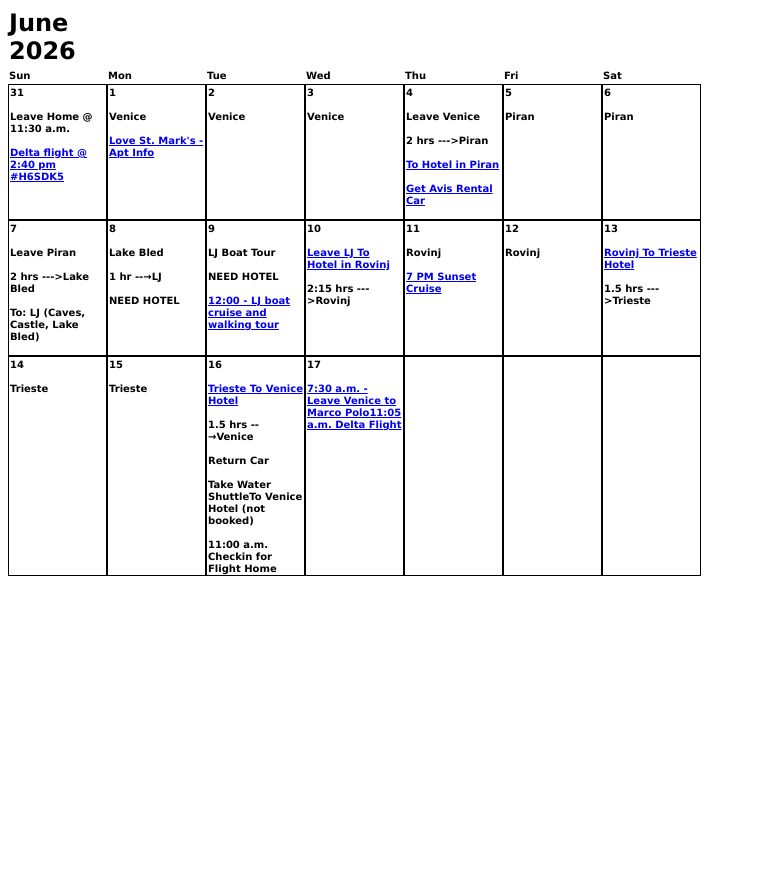
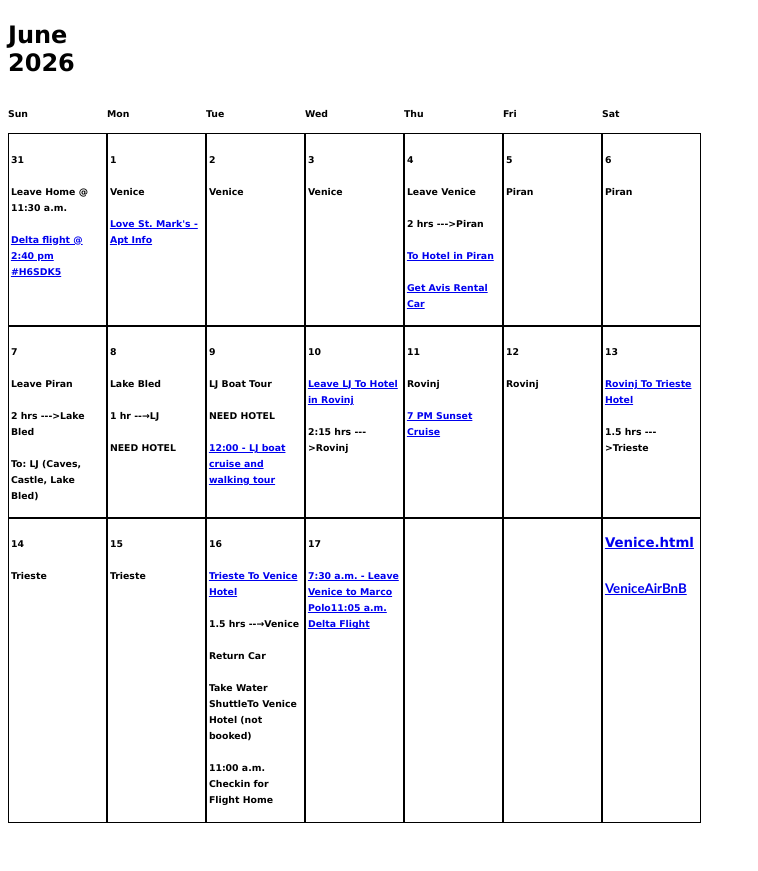
Before and after one commit to dke358/Europe2026, a plain HTML site: page index.html in a window 1280 px wide. Shown: the whole page, without its empty margins (0-758 px from the left). Before the commit the page ends 800 px from the top, so only its background shows below. Drawn offline with Linux system fonts and the light colour scheme.

Commit message:
added links to calendar for other pages

```diff
--- a/index.html
+++ b/index.html
@@ -1,74 +1,266 @@
 <!DOCTYPE html>
-
 <html>
 <head>
-
 	<meta http-equiv="content-type" content="text/html; charset=utf-8"/>
 	<title></title>
 	<meta name="generator" content="LibreOffice 24.2.6.2 (MacOSX)"/>
 	<meta name="author" content="Chance"/>
 	<meta name="created" content="2013-02-17T18:14:56"/>
-	<meta name="changed" content="2026-05-29T12:06:37.693513490"/>
+	<meta name="changed" content="2026-05-29T12:56:25.414635719"/>
+	<style type="text/css">
+		p { font-family: "Calibri"; font-size: 10pt }
+		td p { font-family: "Calibri"; font-size: 10pt }
+	</style>
+</head>
+<body lang="en-US" dir="ltr">
+<table cellpadding="2" cellspacing="0" style="page-break-before: always">
+	<col width="99"/>
+	<col width="99"/>
+	<col width="99"/>
+	<col width="99"/>
+	<col width="99"/>
+	<col width="99"/>
+	<col width="99"/>
+	<tbody>
+		<tr>
+			<td height="29" valign="top" style="border: none; padding: 0in"><p align="left">
+				<font color="#000000"><font face="Verdana"><font size="5" style="font-size: 18pt"><b>June
+				2026</b></font></font></font></p>
+			</td>
+			<td style="border: none; padding: 0in"><p><br/>
 
-	<style type="text/css">
-		body,div,table,thead,tbody,tfoot,tr,th,td,p { font-family:"Calibri"; font-size:x-small }
-		a.comment-indicator:hover + comment { background:#ffd; position:absolute; display:block; border:1px solid black; padding:0.5em;  }
-		a.comment-indicator { background:red; display:inline-block; border:1px solid black; width:0.5em; height:0.5em;  }
-		comment { display:none;  }
-	</style>
+				</p>
+			</td>
+			<td style="border: none; padding: 0in"><p><br/>
 
-</head>
+				</p>
+			</td>
+			<td style="border: none; padding: 0in"><p><br/>
 
-<body>
-<table cellspacing="0" border="0">
-	<colgroup span="7" width="99"></colgroup>
-	<tr>
-		<td height="29" align="left" valign=top sdnum="1033;0;@" data-sheets-value="{ &quot;1&quot;: 2, &quot;2&quot;: &quot;June 2026&quot;}"><b><font face="Verdana" size=5 color="#000000">June 2026</font></b></td>
-		<td align="left" data-sheets-value="{ &quot;1&quot;: 2, &quot;2&quot;: &quot;&quot;}"><b><font face="Verdana" size=1 color="#000000"><br></font></b></td>
-		<td align="left" data-sheets-value="{ &quot;1&quot;: 2, &quot;2&quot;: &quot;&quot;}"><b><font face="Verdana" size=1 color="#000000"><br></font></b></td>
-		<td align="left" data-sheets-value="{ &quot;1&quot;: 2, &quot;2&quot;: &quot;&quot;}"><b><font face="Verdana" size=1 color="#000000"><br></font></b></td>
-		<td align="left" data-sheets-value="{ &quot;1&quot;: 2, &quot;2&quot;: &quot;&quot;}"><b><font face="Verdana" size=1 color="#000000"><br></font></b></td>
-		<td align="left" data-sheets-value="{ &quot;1&quot;: 2, &quot;2&quot;: &quot;&quot;}"><b><font face="Verdana" size=1 color="#000000"><br></font></b></td>
-		<td align="left" data-sheets-value="{ &quot;1&quot;: 2, &quot;2&quot;: &quot;&quot;}"><b><font face="Verdana" size=1 color="#000000"><br></font></b></td>
+				</p>
+			</td>
+			<td style="border: none; padding: 0in"><p><br/>
+
+				</p>
+			</td>
+			<td style="border: none; padding: 0in"><p><br/>
+
+				</p>
+			</td>
+			<td style="border: none; padding: 0in"><p><br/>
+
+				</p>
+			</td>
 		</tr>
 		<tr>
-		<td height="16" align="left" data-sheets-value="{ &quot;1&quot;: 2, &quot;2&quot;: &quot;Sun&quot;}"><b><font face="Verdana" size=1 color="#000000">Sun</font></b></td>
-		<td align="left" data-sheets-value="{ &quot;1&quot;: 2, &quot;2&quot;: &quot;Mon&quot;}"><b><font face="Verdana" size=1 color="#000000">Mon</font></b></td>
-		<td align="left" data-sheets-value="{ &quot;1&quot;: 2, &quot;2&quot;: &quot;Tue&quot;}"><b><font face="Verdana" size=1 color="#000000">Tue</font></b></td>
-		<td align="left" data-sheets-value="{ &quot;1&quot;: 2, &quot;2&quot;: &quot;Wed&quot;}"><b><font face="Verdana" size=1 color="#000000">Wed</font></b></td>
-		<td align="left" data-sheets-value="{ &quot;1&quot;: 2, &quot;2&quot;: &quot;Thu&quot;}"><b><font face="Verdana" size=1 color="#000000">Thu</font></b></td>
-		<td align="left" data-sheets-value="{ &quot;1&quot;: 2, &quot;2&quot;: &quot;Fri&quot;}"><b><font face="Verdana" size=1 color="#000000">Fri</font></b></td>
-		<td align="left" data-sheets-value="{ &quot;1&quot;: 2, &quot;2&quot;: &quot;Sat&quot;}"><b><font face="Verdana" size=1 color="#000000">Sat</font></b></td>
+			<td height="16" style="border: none; padding: 0in"><p align="left">
+				<font color="#000000"><font face="Verdana"><font size="1" style="font-size: 7pt"><b>Sun</b></font></font></font></p>
+			</td>
+			<td style="border: none; padding: 0in"><p align="left"><font color="#000000"><font face="Verdana"><font size="1" style="font-size: 7pt"><b>Mon</b></font></font></font></p>
+			</td>
+			<td style="border: none; padding: 0in"><p align="left"><font color="#000000"><font face="Verdana"><font size="1" style="font-size: 7pt"><b>Tue</b></font></font></font></p>
+			</td>
+			<td style="border: none; padding: 0in"><p align="left"><font color="#000000"><font face="Verdana"><font size="1" style="font-size: 7pt"><b>Wed</b></font></font></font></p>
+			</td>
+			<td style="border: none; padding: 0in"><p align="left"><font color="#000000"><font face="Verdana"><font size="1" style="font-size: 7pt"><b>Thu</b></font></font></font></p>
+			</td>
+			<td style="border: none; padding: 0in"><p align="left"><font color="#000000"><font face="Verdana"><font size="1" style="font-size: 7pt"><b>Fri</b></font></font></font></p>
+			</td>
+			<td style="border: none; padding: 0in"><p align="left"><font color="#000000"><font face="Verdana"><font size="1" style="font-size: 7pt"><b>Sat</b></font></font></font></p>
+			</td>
 		</tr>
-	<tr>
-		<td style="border-top: 1px solid #000000; border-bottom: 1px solid #000000; border-left: 1px solid #000000; border-right: 1px solid #000000" height="123" align="left" valign=top data-sheets-value="{ &quot;1&quot;: 2, &quot;2&quot;: &quot;31\u000a\u000aLeave Home @ 11:30 a.m. \u000a\u000aDelta flight @ 2:40 pm #H6SDK5\u000a\u000a\u000a\u000a&quot;}"><b><font face="Verdana" size=1 color="#000000">31<br><br>Leave Home @ 11:30 a.m. <br><br><a href="https://www.delta.com/my-trips/trip-details?recordLocator=F%2FMfciAEnU2fPeSVvK8cscVuPKkov2HCO%2FAw%2FJ4F5co%3D&amp;firstName=ZbFjHiuTO%2FI6c3M2bZm0qKnMltVGNWAs340C34UBs2E%3D&amp;lastName=hLKY7myQbu7hph4bkjhmOcqrD6aKc5eaLM8YZzkuRXI%3D">Delta flight @ 2:40 pm #H6SDK5</a><br><br><br><br></font></b></td>
-		<td style="border-top: 1px solid #000000; border-bottom: 1px solid #000000; border-left: 1px solid #000000; border-right: 1px solid #000000" align="left" valign=top data-sheets-value="{ &quot;1&quot;: 2, &quot;2&quot;: &quot;1\u000a\u000aVenice\u000a\u000aLove St. Mark's - Apt Info\u000a\u000a\u000a\u000a\u000a&quot;}"><b><font face="Verdana" size=1 color="#000000">1<br><br>Venice<br><br><a href="https://www.airbnb.com/trips/v1/reservation-details/ro/RESERVATION2_CHECKIN/HM8PHQDQEZ">Love St. Mark's - Apt Info</a><br><br><br><br><br></font></b></td>
-		<td style="border-top: 1px solid #000000; border-bottom: 1px solid #000000; border-left: 1px solid #000000; border-right: 1px solid #000000" align="left" valign=top data-sheets-value="{ &quot;1&quot;: 2, &quot;2&quot;: &quot;2\u000a\u000aVenice&quot;}"><b><font face="Verdana" size=1 color="#000000">2<br><br>Venice</font></b></td>
-		<td style="border-top: 1px solid #000000; border-bottom: 1px solid #000000; border-left: 1px solid #000000; border-right: 1px solid #000000" align="left" valign=top data-sheets-value="{ &quot;1&quot;: 2, &quot;2&quot;: &quot;3\u000a\u000aVenice&quot;}"><b><font face="Verdana" size=1 color="#000000">3<br><br>Venice</font></b></td>
-		<td style="border-top: 1px solid #000000; border-bottom: 1px solid #000000; border-left: 1px solid #000000; border-right: 1px solid #000000" align="left" valign=top data-sheets-value="{ &quot;1&quot;: 2, &quot;2&quot;: &quot;4\u000a\u000aLeave Venice\u000a\u000a2 hrs ---&gt;Piran\u000a\u000aTo Hotel in Piran\u000a\u000aGet Avis Rental Car\u000a&quot;}"><b><font face="Verdana" size=1 color="#000000">4<br><br>Leave Venice<br><br>2 hrs ---&gt;Piran<br><br><a href="https://www.airbnb.com/rooms/963050044635105558?guests=1&amp;adults=1&amp;s=67&amp;unique_share_id=8d585bcc-63e6-4912-9458-54333d5681c1">To Hotel in Piran</a><br><br><a href="https://cars.booking.com/my-booking/dA4v3guTzVJT-l-oHR3XpiXaGtxLjWPmFxUjIjDNZZUUgcmKVUjq_EjxAa60nR_lfrfjob_u3E_YxRPdbT-8HBt_fWt3HuL7VLem00vt6PGckNmitpbLhdnT3jTo16Fq4Qv2citaVJm7uYnztMRS8Q?adcamp=confirmation-documnt-sent-as-url-23a-2026-03-03&amp;preflang=EN&amp;mailType=509&amp;adco=0&amp;envelopeId=7b695b9e-d3c5-4502-8d86-6e2bdbd1bb97&amp;cor=US&amp;adplat=email&amp;prefcurrency=GBP&amp;mailTypeName=confirmation-documnt-sent-as-url-23a&amp;aid=2423199&amp;affiliateCode=kayak-bc">Get Avis Rental Car</a><br></font></b></td>
-		<td style="border-top: 1px solid #000000; border-bottom: 1px solid #000000; border-left: 1px solid #000000; border-right: 1px solid #000000" align="left" valign=top data-sheets-value="{ &quot;1&quot;: 2, &quot;2&quot;: &quot;5\u000a\u000aPiran&quot;}"><b><font face="Verdana" size=1 color="#000000">5<br><br>Piran</font></b></td>
-		<td style="border-top: 1px solid #000000; border-bottom: 1px solid #000000; border-left: 1px solid #000000; border-right: 1px solid #000000" align="left" valign=top data-sheets-value="{ &quot;1&quot;: 2, &quot;2&quot;: &quot;6\u000a\u000aPiran&quot;}"><b><font face="Verdana" size=1 color="#000000">6<br><br>Piran</font></b></td>
+	</tbody>
+	<tbody>
+		<tr valign="top">
+			<td height="123" style="border: 1px solid #000000; padding: 0.02in"><p align="left">
+				<font color="#000000"><font face="Verdana"><font size="1" style="font-size: 7pt"><b>31<br/>
+<br/>
+Leave
+				Home @ 11:30 a.m. <br/>
+<br/>
+<a href="https://www.delta.com/my-trips/trip-details?recordLocator=F%2FMfciAEnU2fPeSVvK8cscVuPKkov2HCO%2FAw%2FJ4F5co%3D&amp;firstName=ZbFjHiuTO%2FI6c3M2bZm0qKnMltVGNWAs340C34UBs2E%3D&amp;lastName=hLKY7myQbu7hph4bkjhmOcqrD6aKc5eaLM8YZzkuRXI%3D">Delta
+				flight @ 2:40 pm #H6SDK5</a><br/>
+<br/>
+</b></font></font></font><br/>
+
+				</p>
+			</td>
+			<td style="border: 1px solid #000000; padding: 0.02in"><p align="left">
+				<font color="#000000"><font face="Verdana"><font size="1" style="font-size: 7pt"><b>1<br/>
+<br/>
+Venice<br/>
+<br/>
+<a href="https://www.airbnb.com/trips/v1/reservation-details/ro/RESERVATION2_CHECKIN/HM8PHQDQEZ">Love
+				St. Mark's - Apt Info</a><br/>
+<br/>
+<br/>
+</b></font></font></font><br/>
+
+				</p>
+			</td>
+			<td style="border: 1px solid #000000; padding: 0.02in"><p align="left">
+				<font color="#000000"><font face="Verdana"><font size="1" style="font-size: 7pt"><b>2<br/>
+<br/>
+Venice</b></font></font></font></p>
+			</td>
+			<td style="border: 1px solid #000000; padding: 0.02in"><p align="left">
+				<font color="#000000"><font face="Verdana"><font size="1" style="font-size: 7pt"><b>3<br/>
+<br/>
+Venice</b></font></font></font></p>
+			</td>
+			<td style="border: 1px solid #000000; padding: 0.02in"><p align="left">
+				<font color="#000000"><font face="Verdana"><font size="1" style="font-size: 7pt"><b>4<br/>
+<br/>
+Leave
+				Venice<br/>
+<br/>
+2 hrs ---&gt;Piran<br/>
+<br/>
+<a href="https://www.airbnb.com/rooms/963050044635105558?guests=1&amp;adults=1&amp;s=67&amp;unique_share_id=8d585bcc-63e6-4912-9458-54333d5681c1">To
+				Hotel in Piran</a><br/>
+<br/>
+<a href="https://cars.booking.com/my-booking/dA4v3guTzVJT-l-oHR3XpiXaGtxLjWPmFxUjIjDNZZUUgcmKVUjq_EjxAa60nR_lfrfjob_u3E_YxRPdbT-8HBt_fWt3HuL7VLem00vt6PGckNmitpbLhdnT3jTo16Fq4Qv2citaVJm7uYnztMRS8Q?adcamp=confirmation-documnt-sent-as-url-23a-2026-03-03&amp;preflang=EN&amp;mailType=509&amp;adco=0&amp;envelopeId=7b695b9e-d3c5-4502-8d86-6e2bdbd1bb97&amp;cor=US&amp;adplat=email&amp;prefcurrency=GBP&amp;mailTypeName=confirmation-documnt-sent-as-url-23a&amp;aid=2423199&amp;affiliateCode=kayak-bc">Get
+				Avis Rental Car</a></b></font></font></font></p>
+			</td>
+			<td style="border: 1px solid #000000; padding: 0.02in"><p align="left">
+				<font color="#000000"><font face="Verdana"><font size="1" style="font-size: 7pt"><b>5<br/>
+<br/>
+Piran</b></font></font></font></p>
+			</td>
+			<td style="border: 1px solid #000000; padding: 0.02in"><p align="left">
+				<font color="#000000"><font face="Verdana"><font size="1" style="font-size: 7pt"><b>6<br/>
+<br/>
+Piran</b></font></font></font></p>
+			</td>
 		</tr>
-	<tr>
-		<td style="border-top: 1px solid #000000; border-bottom: 1px solid #000000; border-left: 1px solid #000000; border-right: 1px solid #000000" height="113" align="left" valign=top data-sheets-value="{ &quot;1&quot;: 2, &quot;2&quot;: &quot;7\u000a\u000aLeave Piran\u000a\u000a2 hrs ---&gt;Lake Bled\u000a\u000aTo: LJ (Caves, Castle, Lake Bled)\u000a\u000a&quot;}"><b><font face="Verdana" size=1 color="#000000">7<br><br>Leave Piran<br><br>2 hrs ---&gt;Lake Bled<br><br>To: LJ (Caves, Castle, Lake Bled)<br><br></font></b></td>
-		<td style="border-top: 1px solid #000000; border-bottom: 1px solid #000000; border-left: 1px solid #000000; border-right: 1px solid #000000" align="left" valign=top data-sheets-value="{ &quot;1&quot;: 2, &quot;2&quot;: &quot;8\u000a\u000aLake Bled\u000a\u000a1 hr --→LJ\u000a\u000aNEED HOTEL&quot;}"><b><font face="Verdana" size=1 color="#000000">8<br><br>Lake Bled<br><br>1 hr --→LJ<br><br>NEED HOTEL</font></b></td>
-		<td style="border-top: 1px solid #000000; border-bottom: 1px solid #000000; border-left: 1px solid #000000; border-right: 1px solid #000000" align="left" valign=top data-sheets-value="{ &quot;1&quot;: 2, &quot;2&quot;: &quot;9\u000a\u000aLJ Boat Tour \u000a\u000aNEED HOTEL\u000a\u000a12:00 - LJ boat cruise and walking tour&quot;}"><b><font face="Verdana" size=1 color="#000000">9<br><br>LJ Boat Tour <br><br>NEED HOTEL<br><br><a href="https://www.viator.com/account/booking/detail/1368229907/">12:00 - LJ boat cruise and walking tour</a></font></b></td>
-		<td style="border-top: 1px solid #000000; border-bottom: 1px solid #000000; border-left: 1px solid #000000; border-right: 1px solid #000000" align="left" valign=top data-sheets-value="{ &quot;1&quot;: 2, &quot;2&quot;: &quot;10\u000a\u000aLeave LJ To Hotel in Rovinj\u000a\u000a2:15 hrs ---&gt;Rovinj&quot;}"><b><font face="Verdana" size=1 color="#000000">10<br><br><a href="https://secure.booking.com/confirmation.en-us.html?label=v3.cmm0t2jpk484k0926mmtmyqjh&amp;sid=3f632bb73318b9f8bd228c14da693599&amp;aid=1607597&amp;auth_key=xLxFszsR3rwWrOzq&amp;source=mytrips">Leave LJ To Hotel in Rovinj</a><br><br>2:15 hrs ---&gt;Rovinj</font></b></td>
-		<td style="border-top: 1px solid #000000; border-bottom: 1px solid #000000; border-left: 1px solid #000000; border-right: 1px solid #000000" align="left" valign=top data-sheets-value="{ &quot;1&quot;: 2, &quot;2&quot;: &quot;11\u000a\u000aRovinj\u000a\u000a7 PM Sunset Cruise&quot;}"><b><font face="Verdana" size=1 color="#000000">11<br><br>Rovinj<br><br><a href="https://www.viator.com/account/booking/detail/1398987813/summary">7 PM Sunset Cruise</a></font></b></td>
-		<td style="border-top: 1px solid #000000; border-bottom: 1px solid #000000; border-left: 1px solid #000000; border-right: 1px solid #000000" align="left" valign=top data-sheets-value="{ &quot;1&quot;: 2, &quot;2&quot;: &quot;12\u000a\u000aRovinj&quot;}"><b><font face="Verdana" size=1 color="#000000">12<br><br>Rovinj</font></b></td>
-		<td style="border-top: 1px solid #000000; border-bottom: 1px solid #000000; border-left: 1px solid #000000; border-right: 1px solid #000000" align="left" valign=top data-sheets-value="{ &quot;1&quot;: 2, &quot;2&quot;: &quot;13\u000a\u000aRovinj To Trieste Hotel\u000a\u000a1.5 hrs ---&gt;Trieste&quot;}"><b><font face="Verdana" size=1 color="#000000">13<br><br><a href="https://secure.booking.com/confirmation.en-us.html?label=v3.cmm0t2jpk484k0926mmtmyqjh&amp;sid=3f632bb73318b9f8bd228c14da693599&amp;aid=1607597&amp;auth_key=DBrYuCXUSkq2Hi7A&amp;source=mytrips">Rovinj To Trieste Hotel</a><br><br>1.5 hrs ---&gt;Trieste</font></b></td>
+	</tbody>
+	<tbody>
+		<tr valign="top">
+			<td height="113" style="border: 1px solid #000000; padding: 0.02in"><p align="left">
+				<font color="#000000"><font face="Verdana"><font size="1" style="font-size: 7pt"><b>7<br/>
+<br/>
+Leave
+				Piran<br/>
+<br/>
+2 hrs ---&gt;Lake Bled<br/>
+<br/>
+To: LJ (Caves,
+				Castle, Lake Bled)</b></font></font></font></p>
+			</td>
+			<td style="border: 1px solid #000000; padding: 0.02in"><p align="left">
+				<font color="#000000"><font face="Verdana"><font size="1" style="font-size: 7pt"><b>8<br/>
+<br/>
+Lake
+				Bled<br/>
+<br/>
+1 hr --→LJ<br/>
+<br/>
+NEED HOTEL</b></font></font></font></p>
+			</td>
+			<td style="border: 1px solid #000000; padding: 0.02in"><p align="left">
+				<font color="#000000"><font face="Verdana"><font size="1" style="font-size: 7pt"><b>9<br/>
+<br/>
+LJ
+				Boat Tour <br/>
+<br/>
+NEED HOTEL<br/>
+<br/>
+<a href="https://www.viator.com/account/booking/detail/1368229907/">12:00
+				- LJ boat cruise and walking tour</a></b></font></font></font></p>
+			</td>
+			<td style="border: 1px solid #000000; padding: 0.02in"><p align="left">
+				<font color="#000000"><font face="Verdana"><font size="1" style="font-size: 7pt"><b>10<br/>
+<br/>
+<a href="https://secure.booking.com/confirmation.en-us.html?label=v3.cmm0t2jpk484k0926mmtmyqjh&amp;sid=3f632bb73318b9f8bd228c14da693599&amp;aid=1607597&amp;auth_key=xLxFszsR3rwWrOzq&amp;source=mytrips">Leave
+				LJ To Hotel in Rovinj</a><br/>
+<br/>
+2:15 hrs ---&gt;Rovinj</b></font></font></font></p>
+			</td>
+			<td style="border: 1px solid #000000; padding: 0.02in"><p align="left">
+				<font color="#000000"><font face="Verdana"><font size="1" style="font-size: 7pt"><b>11<br/>
+<br/>
+Rovinj<br/>
+<br/>
+<a href="https://www.viator.com/account/booking/detail/1398987813/summary">7
+				PM Sunset Cruise</a></b></font></font></font></p>
+			</td>
+			<td style="border: 1px solid #000000; padding: 0.02in"><p align="left">
+				<font color="#000000"><font face="Verdana"><font size="1" style="font-size: 7pt"><b>12<br/>
+<br/>
+Rovinj</b></font></font></font></p>
+			</td>
+			<td style="border: 1px solid #000000; padding: 0.02in"><p align="left">
+				<font color="#000000"><font face="Verdana"><font size="1" style="font-size: 7pt"><b>13<br/>
+<br/>
+<a href="https://secure.booking.com/confirmation.en-us.html?label=v3.cmm0t2jpk484k0926mmtmyqjh&amp;sid=3f632bb73318b9f8bd228c14da693599&amp;aid=1607597&amp;auth_key=DBrYuCXUSkq2Hi7A&amp;source=mytrips">Rovinj
+				To Trieste Hotel</a><br/>
+<br/>
+1.5 hrs ---&gt;Trieste</b></font></font></font></p>
+			</td>
 		</tr>
-	<tr>
-		<td style="border-top: 1px solid #000000; border-bottom: 1px solid #000000; border-left: 1px solid #000000; border-right: 1px solid #000000" height="160" align="left" valign=top data-sheets-value="{ &quot;1&quot;: 2, &quot;2&quot;: &quot;14\u000a\u000aTrieste&quot;}"><b><font face="Verdana" size=1 color="#000000">14<br><br>Trieste</font></b></td>
-		<td style="border-top: 1px solid #000000; border-bottom: 1px solid #000000; border-left: 1px solid #000000; border-right: 1px solid #000000" align="left" valign=top data-sheets-value="{ &quot;1&quot;: 2, &quot;2&quot;: &quot;15\u000a\u000aTrieste&quot;}"><b><font face="Verdana" size=1 color="#000000">15<br><br>Trieste</font></b></td>
-		<td style="border-top: 1px solid #000000; border-bottom: 1px solid #000000; border-left: 1px solid #000000; border-right: 1px solid #000000" align="left" valign=top data-sheets-value="{ &quot;1&quot;: 2, &quot;2&quot;: &quot;16\u000a\u000aTrieste To Venice Hotel\u000a\u000a1.5 hrs --→Venice\u000a\u000aReturn Car\u000a\u000aTake Water ShuttleTo Venice Hotel (not booked)\u000a\u000a11:00 a.m. Checkin for Flight Home&quot;}"><b><font face="Verdana" size=1 color="#000000">16<br><br><a href="https://secure.booking.com/confirmation.en-us.html?label=v3.cmm0t2jpk484k0926mmtmyqjh&amp;sid=3f632bb73318b9f8bd228c14da693599&amp;aid=1607597&amp;auth_key=nmOwi6rsczyrePEM&amp;source=mytrips">Trieste To Venice Hotel</a><br><br>1.5 hrs --→Venice<br><br>Return Car<br><br>Take Water ShuttleTo Venice Hotel (not booked)<br><br>11:00 a.m. Checkin for Flight Home</font></b></td>
-		<td style="border-top: 1px solid #000000; border-bottom: 1px solid #000000; border-left: 1px solid #000000; border-right: 1px solid #000000" align="left" valign=top data-sheets-value="{ &quot;1&quot;: 2, &quot;2&quot;: &quot;17\u000a\u000a7:30 a.m. - Leave Venice to Marco Polo11:05 a.m. Delta Flight &quot;}"><b><font face="Verdana" size=1 color="#000000">17<br><br><a href="https://www.delta.com/my-trips/trip-details?recordLocator=SBjzztReDV99vb6C0748qJ5hXpvJThiwBVUC21vlPIM%3D&amp;firstName=ZbFjHiuTO%2FI6c3M2bZm0qIe7azm8Bd9WsExYdqTHMx4%3D&amp;lastName=WAVbx2OVkxC5Ohb0%2FpLWPER8e2dy7F%2BpfE1tcnr9%2BNw%3D">7:30 a.m. - Leave Venice to Marco Polo11:05 a.m. Delta Flight </a></font></b></td>
-		<td style="border-top: 1px solid #000000; border-bottom: 1px solid #000000; border-left: 1px solid #000000; border-right: 1px solid #000000" align="left" valign=top data-sheets-value="{ &quot;1&quot;: 2, &quot;2&quot;: &quot;&quot;}"><b><font face="Verdana" size=1 color="#000000"><br></font></b></td>
-		<td style="border-top: 1px solid #000000; border-bottom: 1px solid #000000; border-left: 1px solid #000000; border-right: 1px solid #000000" align="left" valign=top data-sheets-value="{ &quot;1&quot;: 2, &quot;2&quot;: &quot;&quot;}"><b><font face="Verdana" size=1 color="#000000"><br></font></b></td>
-		<td style="border-top: 1px solid #000000; border-bottom: 1px solid #000000; border-left: 1px solid #000000; border-right: 1px solid #000000" align="left" valign=top data-sheets-value="{ &quot;1&quot;: 2, &quot;2&quot;: &quot;&quot;}"><b><font face="Verdana" size=1 color="#000000"><br></font></b></td>
+	</tbody>
+	<tbody>
+		<tr valign="top">
+			<td height="160" style="border: 1px solid #000000; padding: 0.02in"><p align="left">
+				<font color="#000000"><font face="Verdana"><font size="1" style="font-size: 7pt"><b>14<br/>
+<br/>
+Trieste</b></font></font></font></p>
+			</td>
+			<td style="border: 1px solid #000000; padding: 0.02in"><p align="left">
+				<font color="#000000"><font face="Verdana"><font size="1" style="font-size: 7pt"><b>15<br/>
+<br/>
+Trieste</b></font></font></font></p>
+			</td>
+			<td style="border: 1px solid #000000; padding: 0.02in"><p align="left">
+				<font color="#000000"><font face="Verdana"><font size="1" style="font-size: 7pt"><b>16<br/>
+<br/>
+<a href="https://secure.booking.com/confirmation.en-us.html?label=v3.cmm0t2jpk484k0926mmtmyqjh&amp;sid=3f632bb73318b9f8bd228c14da693599&amp;aid=1607597&amp;auth_key=nmOwi6rsczyrePEM&amp;source=mytrips">Trieste
+				To Venice Hotel</a><br/>
+<br/>
+1.5 hrs --→Venice<br/>
+<br/>
+Return
+				Car<br/>
+<br/>
+Take Water ShuttleTo Venice Hotel (not
+				booked)<br/>
+<br/>
+11:00 a.m. Checkin for Flight Home</b></font></font></font></p>
+			</td>
+			<td style="border: 1px solid #000000; padding: 0.02in"><p align="left">
+				<font color="#000000"><font face="Verdana"><font size="1" style="font-size: 7pt"><b>17<br/>
+<br/>
+<a href="https://www.delta.com/my-trips/trip-details?recordLocator=SBjzztReDV99vb6C0748qJ5hXpvJThiwBVUC21vlPIM%3D&amp;firstName=ZbFjHiuTO%2FI6c3M2bZm0qIe7azm8Bd9WsExYdqTHMx4%3D&amp;lastName=WAVbx2OVkxC5Ohb0%2FpLWPER8e2dy7F%2BpfE1tcnr9%2BNw%3D">7:30
+				a.m. - Leave Venice to Marco Polo11:05 a.m. Delta Flight </a></b></font></font></font>
+				</p>
+			</td>
+			<td style="border: 1px solid #000000; padding: 0.02in"><p><br/>
+
+				</p>
+			</td>
+			<td style="border: 1px solid #000000; padding: 0.02in"><p><br/>
+
+				</p>
+			</td>
+			<td style="border: 1px solid #000000; padding: 0.02in"><p align="left" style="margin-bottom: 0in">
+				<font color="#0000ee"><span style="text-decoration: none"><font face="Verdana"><font size="2" style="font-size: 10pt"><span style="font-style: normal"><b><a href="https://dke358.github.io/Europe2026/venice.html">Venice.html</a><br/>
+</b></span></font></font></span></font><br/>
+
+				</p>
+				<p align="left" style="margin-bottom: 0in"><a href="https://dke358.github.io/Europe2026/VeniceAirBNB.pdf"><font size="2" style="font-size: 10pt"><b>VeniceAirBnB</b></font></a></p>
+				<p style="margin-bottom: 0in"><br/>
+
+				</p>
+				<p><br/>
+
+				</p>
+			</td>
 		</tr>
+	</tbody>
 </table>
-<!-- ************************************************************************** -->
+<p><br/>
+<br/>
+
+</p>
 </body>
-
 </html>
```
Also changed, not shown: Venice.html (+1 -5 lines), 2 other files. Lines whose indentation alone changed are shown as unchanged.
